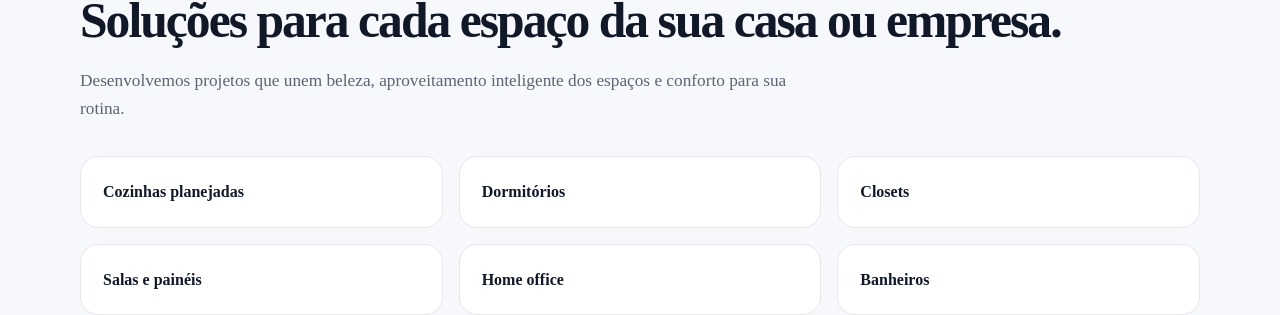
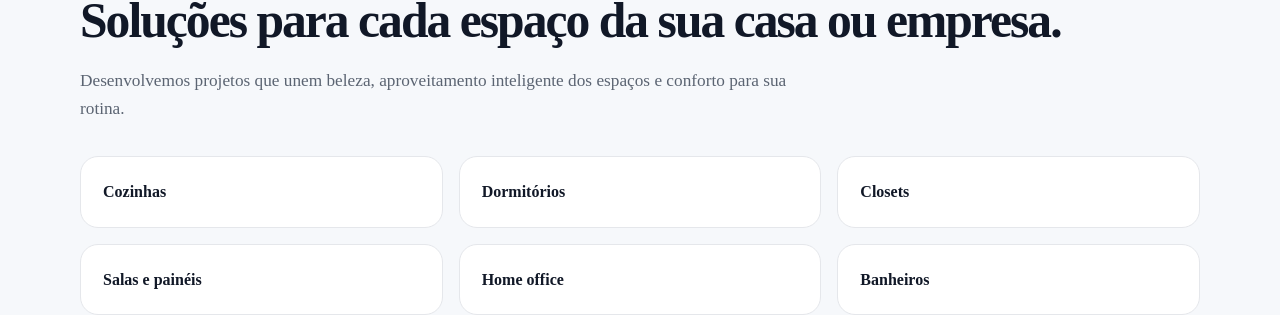
Before and after one commit to RamonDevillart/italinea-lariludi, a Next.js app: page / in a window 1280 px wide. Shown: the part 942-1257 px from the top of the page. Built offline with nearby package versions, Linux system fonts and the light colour scheme.

Commit message:
Rename 'Cozinhas planejadas' to 'Cozinhas'
Updated the name of the 'Cozinhas planejadas' ambiente to 'Cozinhas'.

```diff
--- a/data/site.ts
+++ b/data/site.ts
@@ -18,7 +18,7 @@ export const siteConfig = {
 };
 
 export const ambientes = [
-  "Cozinhas planejadas",
+  "Cozinhas",
   "Dormitórios",
   "Closets",
   "Salas e painéis",
```
